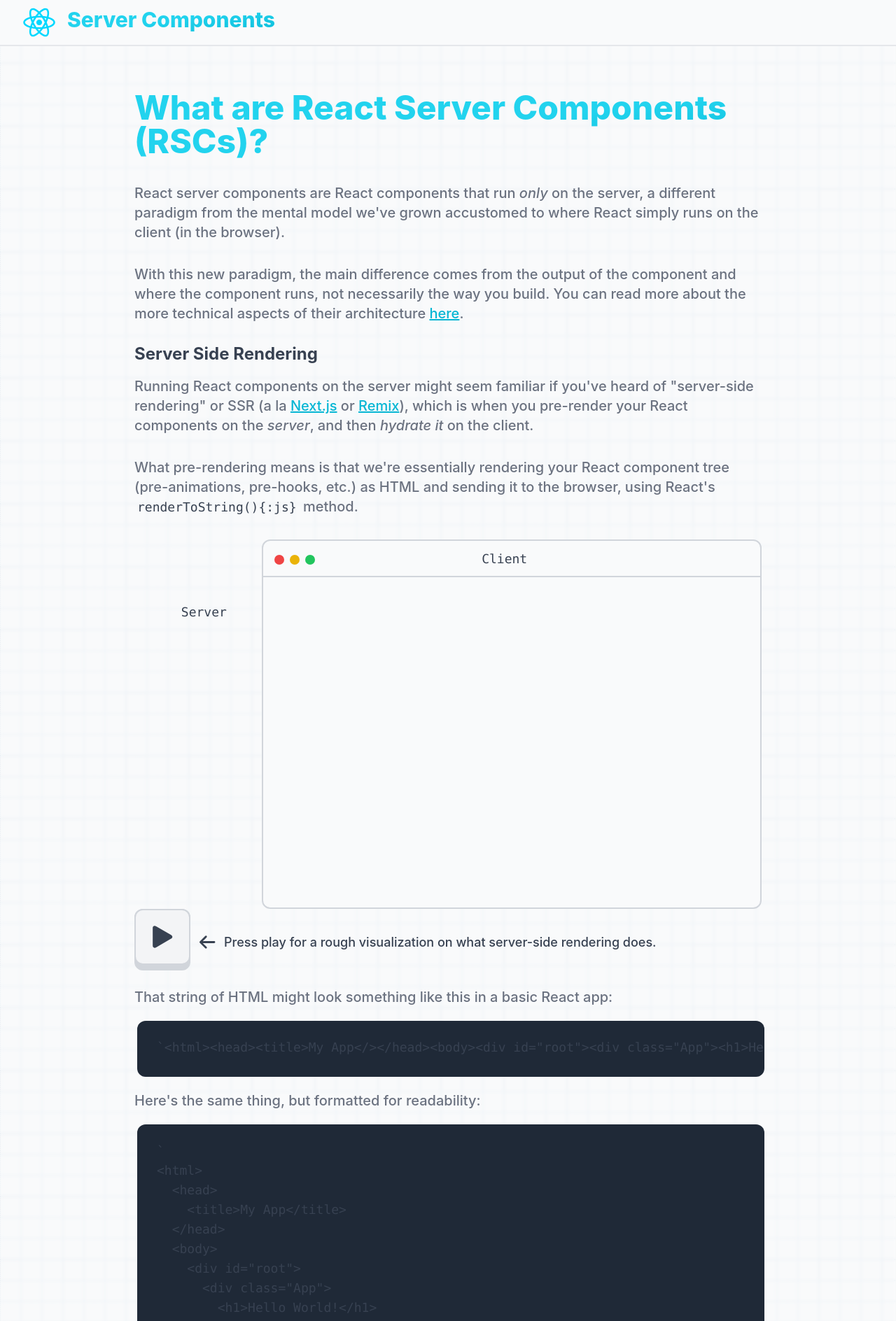
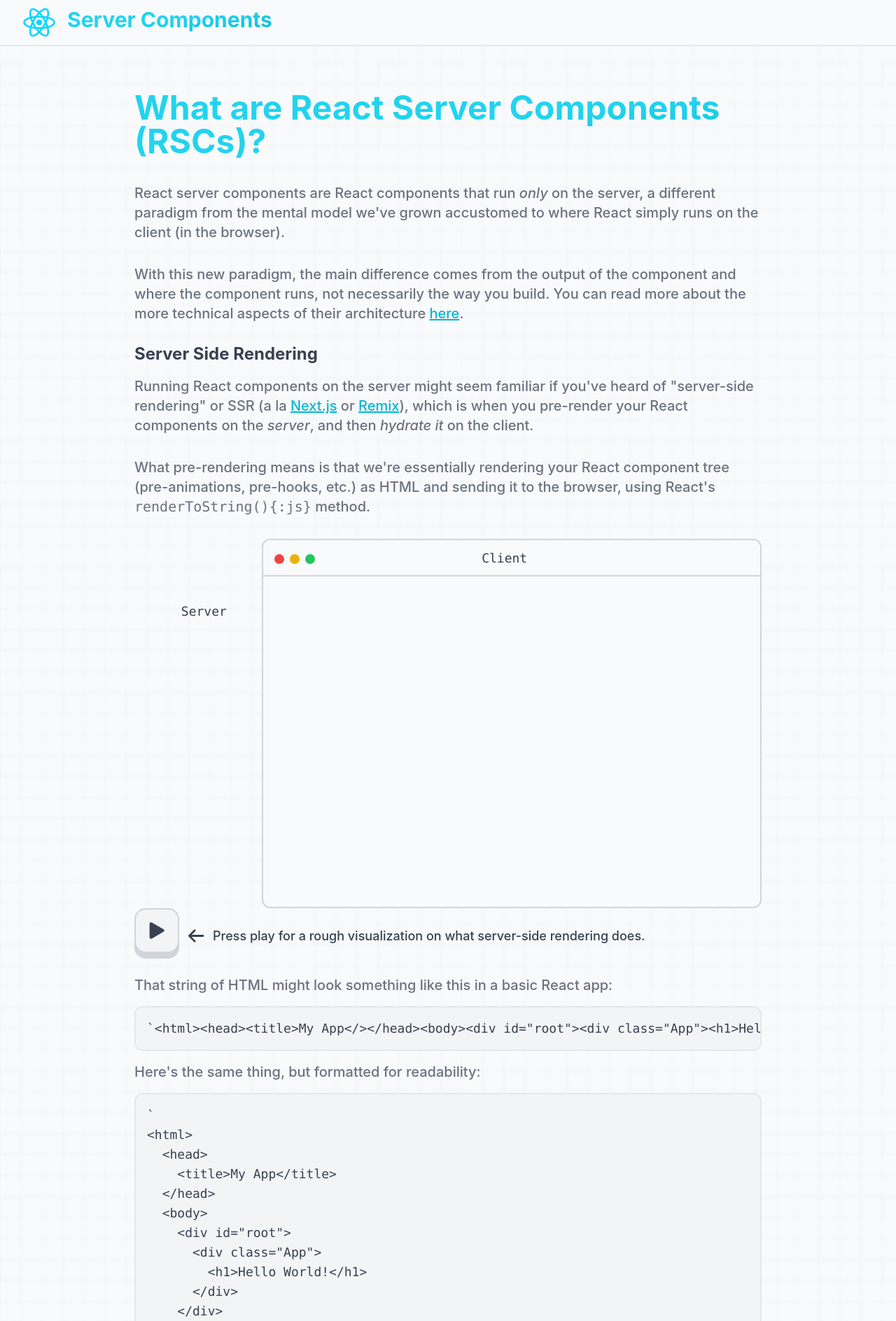
Before and after one commit to ricardonunez-io/servercomponents, a Next.js app: page /what-are-react-server-components in a window 1280 px wide. Shown: the top 1888 px of the page at 70% size. Built offline with nearby package versions, Linux system fonts and the light colour scheme; a web font is replaced by a local one.

Commit message:
Got light/dark mode code snippets/blocks working

```diff
--- a/app/(posts)/what-are-react-server-components/server-rendering.tsx
+++ b/app/(posts)/what-are-react-server-components/server-rendering.tsx
@@ -9,7 +9,7 @@ import { useState } from "react";
 function Spinner() {
 	return (
 		<svg
-			className="animate-spin w-5 h-5 sm:w-6 sm:h-6 md:w-8 md:h-8 text-current"
+			className="animate-spin w-5 h-5 sm:w-6 sm:h-6 text-current"
 			xmlns="http://www.w3.org/2000/svg"
 			fill="none"
 			viewBox="0 0 24 24"
@@ -20,7 +20,7 @@ function Spinner() {
 				cy="12"
 				r="10"
 				stroke="currentColor"
-				stroke-width="4"
+				strokeWidth="4"
 			/>
 			<path
 				className="opacity-75"
@@ -37,7 +37,7 @@ function PlayButton() {
 			viewBox="0 0 51 57"
 			fill="none"
 			xmlns="http://www.w3.org/2000/svg"
-			className="w-5 h-5 sm:w-6 sm:h-6 md:w-8 md:h-8"
+			className="w-5 h-5 sm:w-6 sm:h-6"
 		>
 			<path
 				d="M5.62791 56.3769C4.27374 56.3769 3.13832 55.8874 2.22166 54.9082C1.32582 53.9499 0.877907 52.6269 0.877907 50.9394V5.87694C0.877907 4.21027 1.32582 2.89777 2.22166 1.93944C3.13832 0.960271 4.27374 0.470688 5.62791 0.470688C6.31541 0.470688 6.98207 0.585271 7.62791 0.814438C8.27374 1.0436 8.98207 1.37694 9.75291 1.81444L46.8779 23.3457C48.2737 24.1374 49.2946 24.9186 49.9404 25.6894C50.5862 26.4394 50.9092 27.3457 50.9092 28.4082C50.9092 29.4915 50.5862 30.4082 49.9404 31.1582C49.2946 31.9082 48.2737 32.6894 46.8779 33.5019L9.75291 55.0019C8.98207 55.4603 8.27374 55.804 7.62791 56.0332C6.98207 56.2624 6.31541 56.3769 5.62791 56.3769Z"
@@ -216,13 +216,13 @@ export default function ServerRendering({ caption }: { caption: string }) {
 							ref={tooltipScope}
 							style={{ opacity: 0, translateY: "200%" }}
 						>
-							<code className="text-lg sm:text-xl md:text-2xl border-2 border-gray-500 dark:border-gray-600 rounded-lg p-2 bg-gray-50 dark:bg-gray-950">
+							<span className="font-mono text-lg sm:text-xl md:text-2xl border-2 border-gray-500 dark:border-gray-600 rounded-lg p-2 bg-gray-50 dark:bg-stone-950">
 								`&lt;html/&gt;`
-							</code>
+							</span>
 						</m.div>
-						<code className="absolute translate-x-[44%] -translate-y-[250%] sm:-translate-y-[328%] md:-translate-y-[570%]">
+						<span className="font-mono absolute translate-x-[44%] -translate-y-[250%] sm:-translate-y-[328%] md:-translate-y-[570%]">
 							Server
-						</code>
+						</span>
 						<Image
 							src={ReactIcon}
 							alt="React Icon"
@@ -252,9 +252,9 @@ export default function ServerRendering({ caption }: { caption: string }) {
 								<div className="h-3.5 w-3.5 rounded-full bg-yellow-500 inline-block mr-2" />
 								<div className="h-3.5 w-3.5 rounded-full bg-green-500 inline-block mr-2" />
 							</div>
-							<code className="absolute inset-0 translate-x-[44%] max-[475px]:-mt-1 max-[475px]:ml-3">
+							<span className="font-mono absolute inset-0 translate-x-[44%] max-[475px]:-mt-1 max-[475px]:ml-3">
 								Client
-							</code>
+							</span>
 						</div>
 						<div className="mt-2 -mx-3 bg-none h-fit rounded-t-sm rounded-b-[10px] p-4 px-8 overflow-hidden">
 							<div>
@@ -326,12 +326,12 @@ export default function ServerRendering({ caption }: { caption: string }) {
 			</div>
 			<div className="flex items-center">
 				<div className="mr-3">
-					<div className="w-12 h-[56px] sm:w-16 sm:h-[72px] md:w-20 md:h-[88px] bg-gray-300 border-gray-300 dark:bg-gray-600 dark:border-gray-600 rounded-xl border-2 absolute" />
+					<div className="w-12 h-[56px] sm:w-16 sm:h-[72px] bg-gray-300 border-gray-300 dark:bg-gray-600 dark:border-gray-600 rounded-xl md:rounded-2xl border-2 absolute" />
 					<button
 						onClick={handleClick}
 						disabled={isPlaying}
 						aria-label="play animation"
-						className="group w-12 h-12 sm:w-16 sm:h-16 md:w-20 md:h-20 bg-gray-100 border-gray-300 dark:bg-gray-800 dark:border-gray-600 rounded-xl border-2 grid place-items-center hover:bg-gray-200 dark:hover:bg-gray-700 disabled:bg-gray-100 dark:disabled:bg-gray-800 active:scale-90 transition-all transform-gpu duration-150 relative text-gray-700 dark:text-gray-300"
+						className="group w-12 h-12 sm:w-16 sm:h-16 bg-gray-100 border-gray-300 dark:bg-gray-800 dark:border-gray-600 rounded-xl md:rounded-2xl border-2 grid place-items-center hover:bg-gray-200 dark:hover:bg-gray-700 disabled:bg-gray-100 dark:disabled:bg-gray-800 active:scale-90 transition-all transform-gpu duration-150 relative text-gray-700 dark:text-gray-300"
 					>
 						<>{isPlaying ? <Spinner /> : <PlayButton />}</>
 					</button>
--- a/app/globals.css
+++ b/app/globals.css
@@ -38,25 +38,37 @@ code, pre {
 }
 
 @media (prefers-color-scheme: dark) {
-	pre[data-theme='light'],
-	code[data-theme='light'] {
+	pre:has(code[data-theme='light']), code[data-theme='light'] {
 		display: none;
 	}
 }
 
 @media (prefers-color-scheme: light), (prefers-color-scheme: no-preference) {
-	pre[data-theme='dark'],
-	code[data-theme='dark'] {
+	pre:has(code[data-theme='dark']), code[data-theme='dark'] {
 	  	display: none;
 	}
 }
 
+@media (prefers-color-scheme: dark) {
 	.highlighted {
 		background-color: rgb(0, 65, 65);
 		height: fit-content;
 		padding-top: 0.1rem;
 		padding-bottom: 0.1rem;
 		width: 100%;
+		display: inline-block;
+	}
+}
+
+@media (prefers-color-scheme: light), (prefers-color-scheme: no-preference) {
+	.highlighted {
+		background-color: rgb(197, 240, 240);
+		height: fit-content;
+		padding-top: 0.1rem;
+		padding-bottom: 0.1rem;
+		width: 100%;
+		display: inline-block;
+	}
 }
 
 @media (min-width: 640px) {
--- a/app/logo.tsx
+++ b/app/logo.tsx
@@ -6,7 +6,7 @@ export default function Logo() {
 	return (
 		<Link
 			href="/"
-			className="flex text-2xl md:text-3xl font-extrabold gradient clip items-center gap-y-4 gap-x-4 group hover:opacity-80 transition-opacity"
+			className="flex text-2xl md:text-3xl font-bold gradient clip items-center gap-y-4 gap-x-4 group hover:opacity-80 transition-opacity"
 		>
 			<Image src={ReactIcon} alt="React Icon" className="w-12 h-12" />
 			<span className="hidden md:flex pb-2">Server Components</span>
--- a/app/mdx-components/h1.tsx
+++ b/app/mdx-components/h1.tsx
@@ -1,6 +1,6 @@
 export default function H1({ children }: { children: React.ReactNode }) {
 	return (
-		<h1 className="text-4xl md:text-5xl font-extrabold gradient clip mb-2 pb-3">
+		<h1 className="text-4xl md:text-5xl font-bold gradient clip mb-2 pb-3">
 			{children}
 		</h1>
 	);
--- a/app/mdx-components/pre.tsx
+++ b/app/mdx-components/pre.tsx
@@ -7,21 +7,20 @@ export default function Pre({ children }: { children: ReactNode }) {
 	const preRef = useRef<HTMLPreElement | null>(null);
 
 	return (
-		<pre className="w-full">
-			<code
+		<div className="group relative w-full overflow-y-hidden">
+			<pre
+				className="overflow-x-scroll relative p-4 font-mono rounded-xl bg-gray-100 dark:bg-gray-950 border-2 border-gray-200 dark:border-gray-800"
 				ref={preRef}
-				className="group flex justify-between w-full pt-6 pb-4 px-6 m-1 font-mono rounded-xl bg-gray-800 overflow-x-scroll"
 			>
 				{children}
-				<div className="-mt-2">
-					<CopyToClipboard
-						getValue={() =>
-							preRef.current?.querySelector("code")
-								?.textContent || ""
-						}
-					/>
-				</div>
-			</code>
-		</pre>
+			</pre>
+			<div className="absolute right-1 top-1 group-hover:bg-inherit">
+				<CopyToClipboard
+					getValue={() =>
+						preRef.current?.querySelector("code")?.textContent || ""
+					}
+				/>
+			</div>
+		</div>
 	);
 }
--- a/app/page.tsx
+++ b/app/page.tsx
@@ -45,7 +45,7 @@ export default function Home() {
 					<div className="relative pt-12 px-8 lg:px-16 w-full h-full flex flex-col justify-center">
 						<Link
 							href="/"
-							className="flex text-3xl sm:text-4xl md:text-5xl font-extrabold gradient clip items-center gap-y-4 gap-x-4 group hover:opacity-80 transition-opacity"
+							className="flex text-3xl sm:text-4xl md:text-5xl font-bold gradient clip items-center gap-y-4 gap-x-4 group hover:opacity-80 transition-opacity"
 						>
 							<Image
 								src={ReactIcon}
--- a/mdx-components.tsx
+++ b/mdx-components.tsx
@@ -12,7 +12,7 @@ import LI from "./app/mdx-components/li";
 export function useMDXComponents(components: MDXComponents): MDXComponents {
 	return {
 		pre: ({ children }) => <Pre>{children}</Pre>,
-		code: ({ children }) => <Code>{children}</Code>,
+		// code: ({ children }) => <Code>{children}</Code>,
 		h1: ({ children }) => <H1>{children}</H1>,
 		h2: ({ children }) => <H2>{children}</H2>,
 		h3: ({ children }) => <H3>{children}</H3>,
--- a/next.config.js
+++ b/next.config.js
@@ -1,31 +1,41 @@
 
 /** @type {import('next').NextConfig} */
-const nextConfig = {
-	experimental: {
-		mdxRs: false,
-	},
-};
-
+const nextConfig = {};
 
 const rehypePrettyCode = require('rehype-pretty-code');
 
 const options = {
 	theme: {
 		dark: "github-dark",
-		light: "github-dark"
+		light: "github-light"
 	},
-	keepBackground: true,
 	onVisitLine(node) {
 		if (node.children.length === 0) {
 		  node.children = [{type: 'text', value: ' '}];
 		}
 	  },
-	  onVisitHighlightedLine(node) {
+	onVisitHighlightedLine(node) {
 		node.properties.className.push('highlighted');
-	  },
-	  onVisitHighlightedWord(node) {
+	},
+	onVisitHighlightedWord(node) {
 		node.properties.className = ['word'];
-	  },
+	},
+	onParse(tree) {
+        (async () => {
+            const visit = (await import('unist-util-visit')).default;
+
+            visit(tree, 'element', node => {
+                if (node.tagName === 'pre') {
+                    // Find the first 'code' child
+                    const codeChild = node.children.find(child => child.tagName === 'code');
+                    if (codeChild) {
+                        // Copy the 'data-theme' attribute from the 'code' child to the 'pre' node
+                        node.properties['data-theme'] = codeChild.dataset.theme;
+                    }
+                }
+            });
+        })();
+    }
 };
 
 const withMDX = require('@next/mdx')({
--- a/package.json
+++ b/package.json
@@ -32,7 +32,8 @@
 		"rehype-pretty-code": "^0.9.7",
 		"shiki": "^0.14.2",
 		"tailwindcss": "3.3.2",
-		"typescript": "5.1.3"
+		"typescript": "5.1.3",
+		"unist-util-visit": "^4.1.2"
 	},
 	"devDependencies": {
 		"prettier": "2.8.8"
```
Also changed, not shown: app/mdx-components/copy-to-clipboard.tsx (+3 -3 lines), 1 other file (tests, documents, lock files or other folders). Lines whose indentation alone changed are shown as unchanged.
